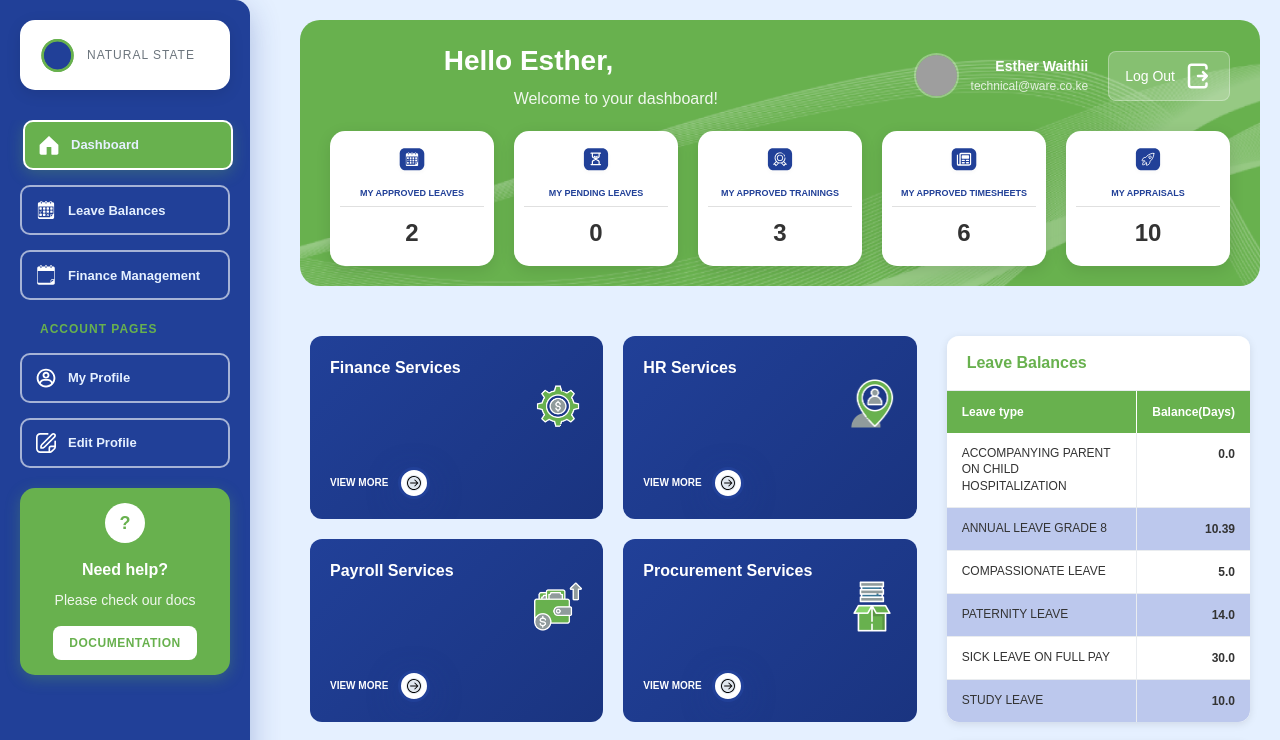
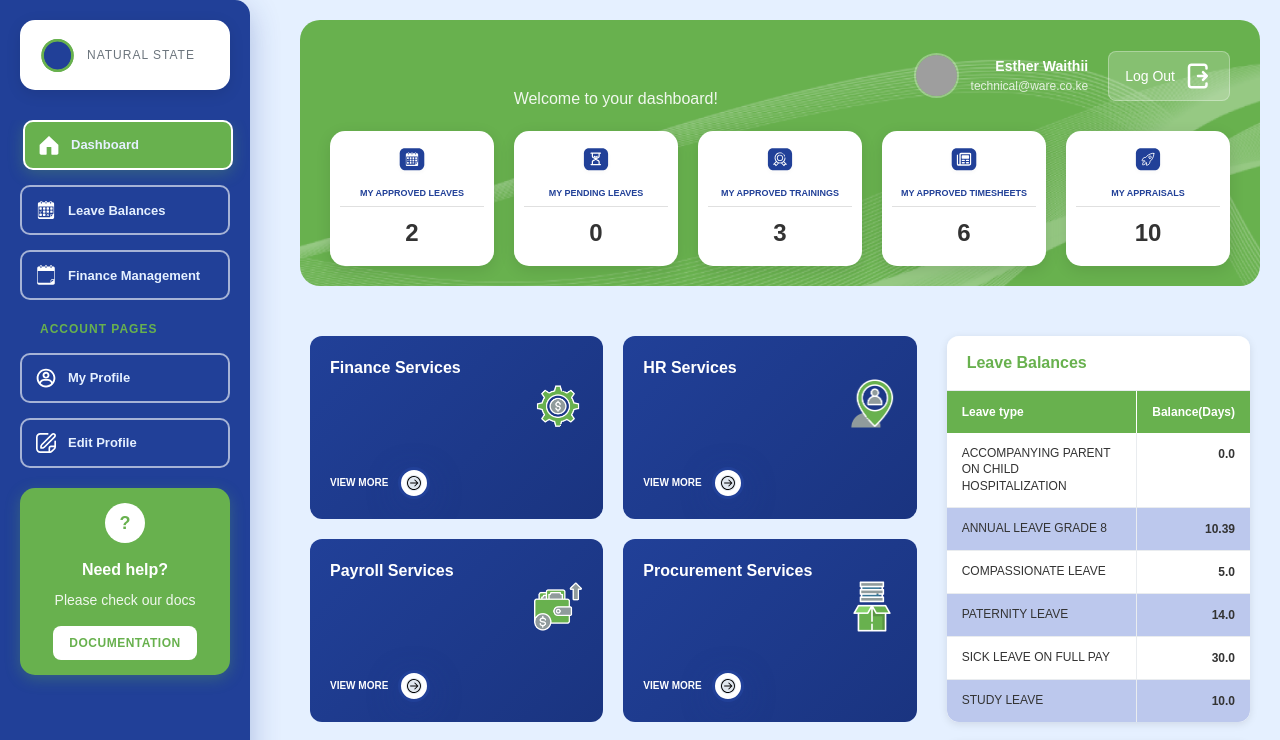
Before and after one commit to calebkg/UI, an Angular app: page /dashboard in a window 1280 px wide. Shown: the top 740 px of the page. Built offline with nearby package versions, Linux system fonts and the light colour scheme; grey boxes are pictures that could not be loaded.

Commit message:
Updated header.component.scss

```diff
--- a/src/app/components/shared/header/header.component.scss
+++ b/src/app/components/shared/header/header.component.scss
@@ -55,7 +55,7 @@
 .header-text h1 {
   font-size: 28px;
   font-weight: 600;
-  margin-left: -70px;
+  margin-left: -1300px;
 }
 
 .subtitle {
```
